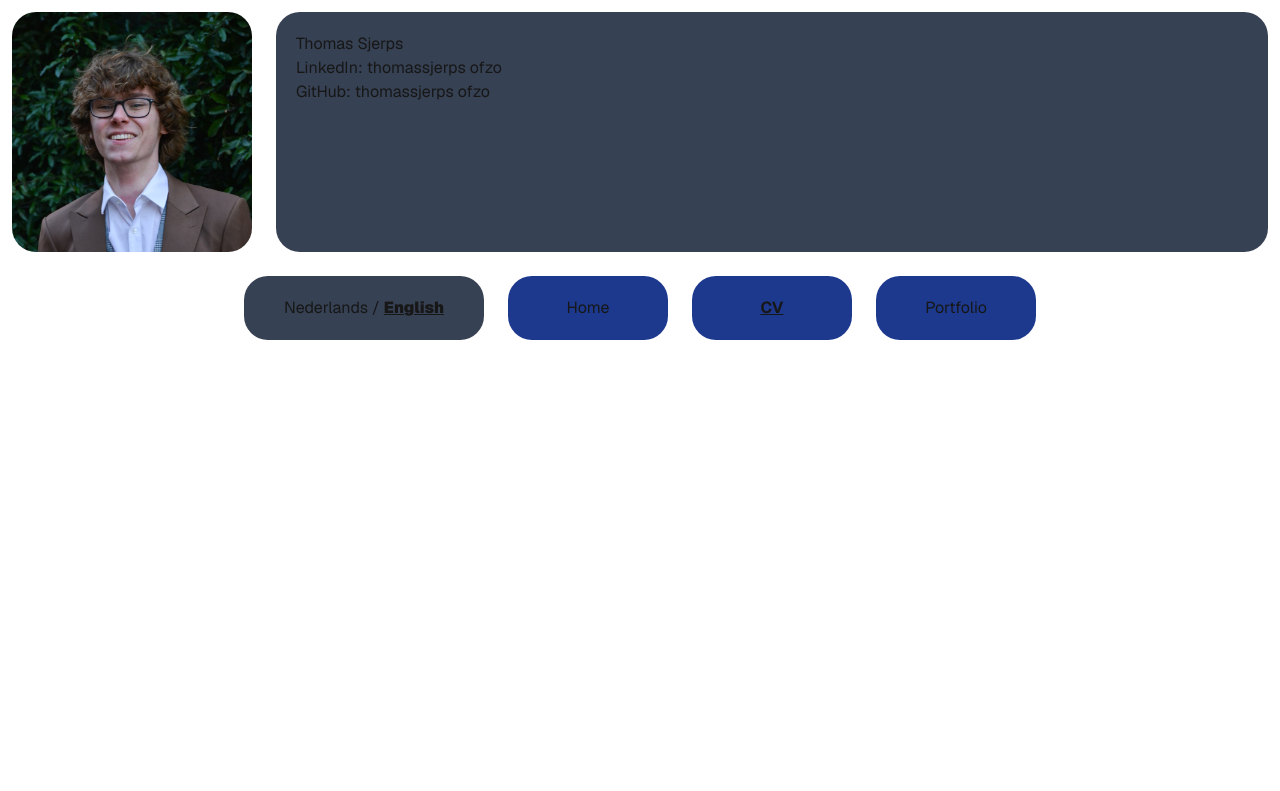
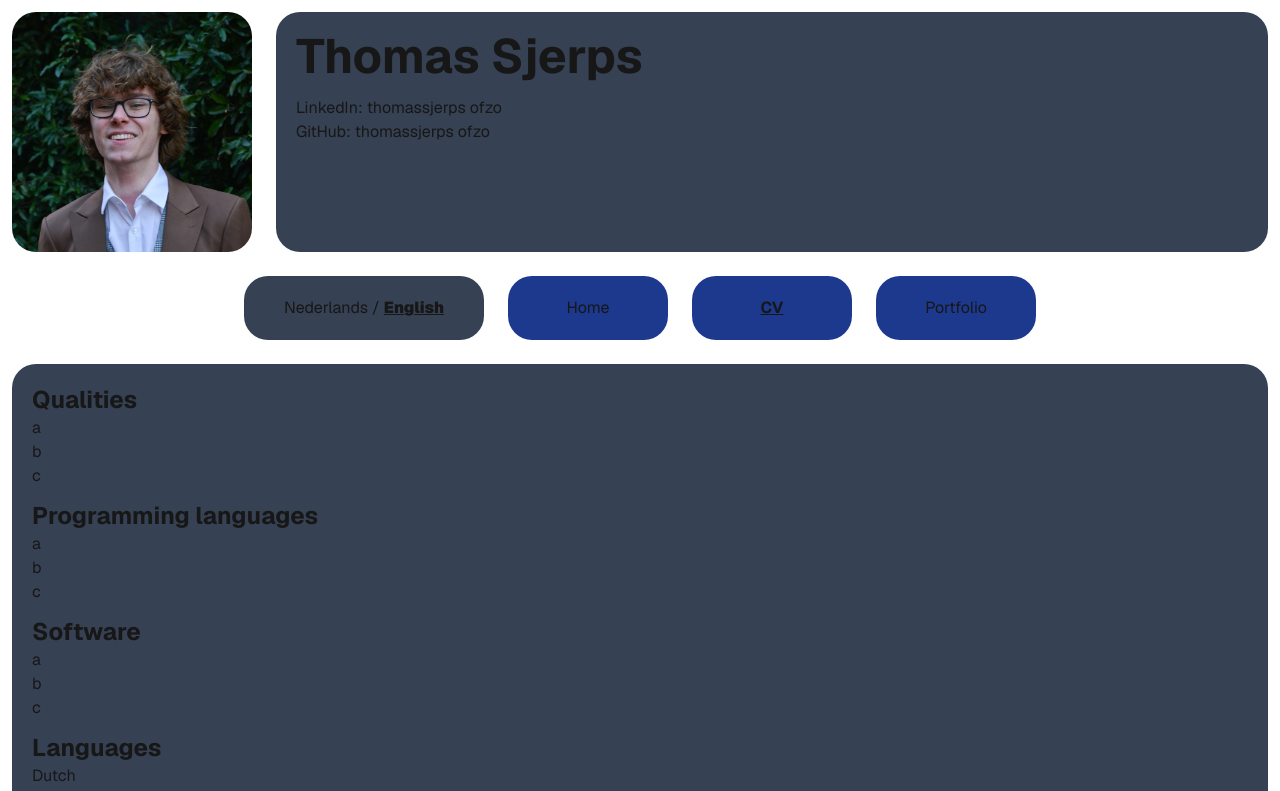
Before and after one commit to sjerpsthomas/website, a Next.js app: page /en/cv in a window 1280 px wide. Shown: the top 791 px of the page. Built offline with nearby package versions, Linux system fonts and the light colour scheme.

Commit message:
Add abilities, improve styling

```diff
--- a/package.json
+++ b/package.json
@@ -9,11 +9,11 @@
     "lint": "next lint"
   },
   "dependencies": {
-    "classnames": "^2.5.1",
     "next": "15.4.4",
     "next-intl": "^4.3.4",
     "react": "19.1.0",
-    "react-dom": "19.1.0"
+    "react-dom": "19.1.0",
+    "tailwind-merge": "^3.3.1"
   },
   "devDependencies": {
     "@eslint/eslintrc": "^3",
--- /dev/null
+++ b/src/app/[locale]/cv/Abilities.tsx
@@ -0,0 +1,88 @@
+import {Locale} from "@/i18n/routing";
+import {Block} from "@/components/Block";
+import {getDictKeys} from "@/utils/getDictKeys";
+
+
+const abilities = {
+  qualities: [
+    "a",
+    "b",
+    "c",
+  ],
+  programmingLanguages: [
+    "a",
+    "b",
+    "c",
+  ],
+  software: [
+    "a",
+    "b",
+    "c",
+  ],
+  hobbies: [
+    "a",
+    "b",
+    "c",
+  ],
+}
+
+const D = {
+  nl: {
+    headers: {
+      qualities: "Kwaliteiten",
+      programmingLanguages: "Programmeertalen",
+      software: "Software",
+      languages: "Talen",
+      hobbies: "Hobby's",
+    },
+    abilities: {
+      ...abilities,
+      languages: [
+        "Nederlands",
+        "Engels",
+      ],
+    },
+  },
+  en: {
+    headers: {
+      qualities: "Qualities",
+      programmingLanguages: "Programming languages",
+      software: "Software",
+      languages: "Languages",
+      hobbies: "Hobbies",
+    },
+    abilities: {
+      ...abilities,
+      languages: [
+        "Dutch",
+        "English",
+      ],
+    },
+  }
+};
+
+
+
+export function Abilities({ locale }: { locale: Locale }) {
+  // Get dictionary
+  const dict = D[locale];
+
+  return (<>
+    <Block>
+      <section>
+        {
+          getDictKeys(dict.headers).map((header) =>
+            <div key={header} className='mb-3'>
+              <h2>{dict.headers[header]}</h2>
+              {
+                dict.abilities[header].map((ability) =>
+                  <p key={ability}>{ability}</p>
+                )
+              }
+            </div>
+          )
+        }
+      </section>
+    </Block>
+  </>);
+}
--- a/src/app/[locale]/cv/page.tsx
+++ b/src/app/[locale]/cv/page.tsx
@@ -1,5 +1,6 @@
 import {Header} from "@/components/header/Header";
 import {Locale} from "@/i18n/routing";
+import {Abilities} from "@/app/[locale]/cv/Abilities";
 
 
 export default async function CVPage({ params }: { params: Promise<{ locale: string }> }) {
@@ -13,7 +14,12 @@ export default async function CVPage({ params }: { params: Promise<{ locale: str
 
       {/* Content */}
       <main>
-        {/* TODO */}
+
+        <div>
+          {/* Abilities */}
+          <Abilities locale={locale}/>
+        </div>
+
       </main>
     </>
   );
--- a/src/app/globals.css
+++ b/src/app/globals.css
@@ -1,4 +1,17 @@
 @import "tailwindcss";
+
+@tailwind base;
+@tailwind components;
+@tailwind utilities;
+
+@layer base {
+  h1 {
+    @apply text-5xl font-bold mb-4;
+  }
+  h2 {
+    @apply text-2xl font-bold;
+  }
+}
 
 :root {
   --background: #ffffff;
--- a/src/components/Block.tsx
+++ b/src/components/Block.tsx
@@ -1,6 +1,6 @@
 import Link from "next/link";
 import React from "react";
-import classNames from "classnames";
+import {twMerge} from "tailwind-merge";
 
 type BlockProps = {
   children: React.ReactNode;
@@ -12,7 +12,7 @@ export function Block({
   className,
 }: Readonly<BlockProps>) {
   return (<>
-    <div className={classNames('m-3 p-5 rounded-3xl', className)}>
+    <div className={twMerge('bg-gray-700 m-3 p-5 rounded-3xl', className)}>
       { children }
     </div>
   </>);
@@ -25,7 +25,7 @@ export function LinkBlock({
 }: Readonly<BlockProps & {href: string}>) {
   return (
     <Link className='m-3' href={href}>
-      <Block className={classNames('!m-0 bg-blue-900 hover:scale-105 transition-transform', className)}>
+      <Block className={twMerge('m-0 bg-blue-900 hover:scale-105 transition-transform', className)}>
         {children}
       </Block>
     </Link>
@@ -39,7 +39,7 @@ export function CallbackBlock({
 }: Readonly<BlockProps & {onClick: () => void}>) {
   return (
     <button onClick={onClick}>
-      <Block className={classNames('bg-blue-900 hover:scale-105 transition-transform', className)}>
+      <Block className={twMerge('bg-blue-900 hover:scale-105 transition-transform', className)}>
         {children}
       </Block>
     </button>
--- a/src/components/header/Header.tsx
+++ b/src/components/header/Header.tsx
@@ -2,7 +2,7 @@ import {Block, LinkBlock} from "@/components/Block";
 import {LocaleToggle} from "@/components/header/LocaleToggle";
 import {Locale} from "@/i18n/routing";
 import {getDictKeys} from "@/utils/getDictKeys";
-import classNames from "classnames";
+import {twMerge} from "tailwind-merge";
 
 
 const socials = {
@@ -32,16 +32,17 @@ const D = {
 type CurrentPage = 'home' | 'cv' | 'portfolio';
 
 export function Header({locale, currentPage}: {locale: Locale, currentPage: CurrentPage}) {
+  // Get dictionary
   const dict = D[locale];
 
   return (<>
     {/* Top of header */}
     <header className='w-full flex flex-wrap justify-center'>
       {/* Image */}
-      <img className="w-[15rem] m-3 rounded-3xl aspect-square bg-gray-700" src='/thomas.jpg' alt=''/>
+      <img className="w-[15rem] m-3 rounded-3xl aspect-square" src='/thomas.jpg' alt=''/>
 
       {/* Title block */}
-      <Block className="flex-1 bg-gray-700">
+      <Block className="flex-1">
         {/* Name */}
         <h1>{dict.name}</h1>
 
@@ -68,17 +69,17 @@ export function Header({locale, currentPage}: {locale: Locale, currentPage: Curr
       <div className="flex flex-wrap justify-center">
         {/* CV */}
         <LinkBlock className="min-w-[10em]" href='/'>
-          <p className={classNames('text-center', { 'font-bold underline': currentPage == 'home' })}>Home</p>
+          <p className={twMerge('text-center', currentPage == 'home' && 'font-bold underline')}>Home</p>
         </LinkBlock>
 
         {/* CV */}
         <LinkBlock className="min-w-[10em]" href='/cv'>
-          <p className={classNames('text-center', { 'font-bold underline': currentPage == 'cv' })}>CV</p>
+          <p className={twMerge('text-center', currentPage == 'cv' && 'font-bold underline')}>CV</p>
         </LinkBlock>
 
         {/* Portfolio */}
         <LinkBlock className="min-w-[10em]" href='/portfolio'>
-          <p className={classNames('text-center', { 'font-bold underline': currentPage == 'portfolio' })}>Portfolio</p>
+          <p className={twMerge('text-center', currentPage == 'portfolio' && 'font-bold underline')}>Portfolio</p>
         </LinkBlock>
       </div>
 
--- a/src/components/header/LocaleToggle.tsx
+++ b/src/components/header/LocaleToggle.tsx
@@ -3,7 +3,7 @@
 import {CallbackBlock} from "@/components/Block";
 import {usePathname, useRouter} from '@/i18n/navigation';
 import {useLocale} from "use-intl";
-import classNames from "classnames";
+import {twMerge} from "tailwind-merge";
 
 
 export function LocaleToggle() {
@@ -20,11 +20,11 @@ export function LocaleToggle() {
   return (
     <CallbackBlock className="bg-gray-700 min-w-[15em] cursor-pointer" onClick={toggleLocale}>
       <p className='text-center'>
-        <span className={classNames({'font-black underline': locale == 'nl'})}>
+        <span className={twMerge(locale == 'nl' && 'font-black underline')}>
           Nederlands
         </span>
         {' / '}
-        <span className={classNames({'font-black underline': locale == 'en'})}>
+        <span className={twMerge(locale == 'en' && 'font-black underline')}>
           English
         </span>
       </p>
```
Also changed, not shown: 1 other file (tests, documents, lock files or other folders).
